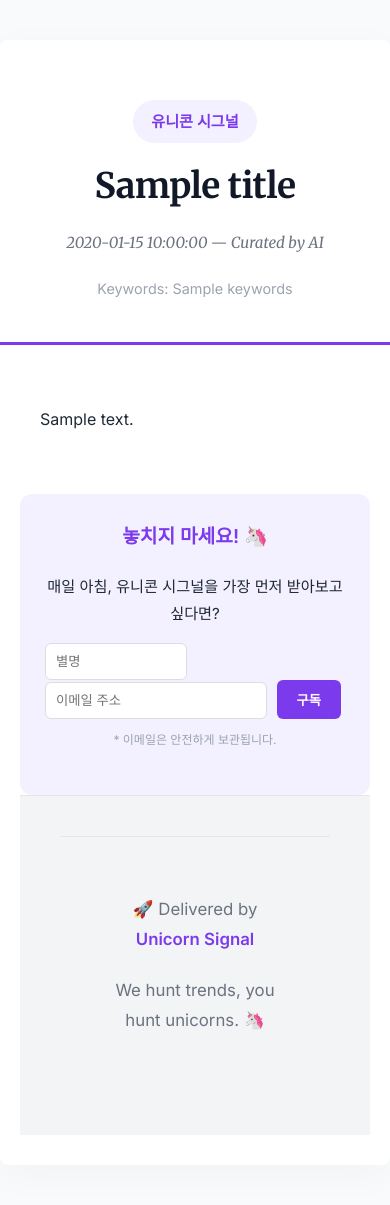
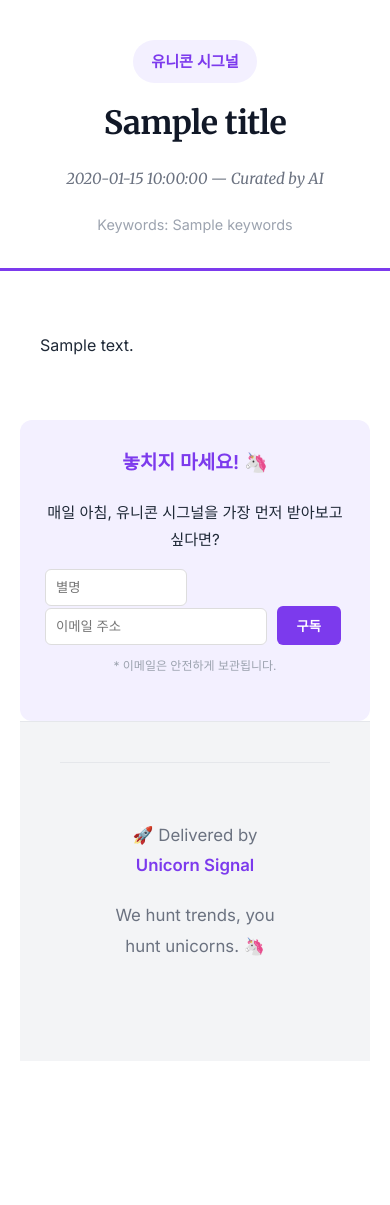
Before and after one commit to thinkingkorean-jpg/Unicorn-Signal, a Python web app: template templates/newsletter_theme.html in a window 390 px wide. After the commit the page ends 956 px from the top, so only its background shows below. Run offline with Jinja, Linux system fonts and the light colour scheme; the template is opened without the code that fills it: most values are stand-ins (such as "Sample title", 1, 10 or a date in 2020).

Commit message:
Unicorn Signal v1.0 Release

```diff
--- a/templates/newsletter_theme.html
+++ b/templates/newsletter_theme.html
@@ -24,22 +24,49 @@
         body {
             font-family: 'Inter', sans-serif;
             background-color: #f9fafb;
-            /* Very light gray bg for contrast with card */
             color: var(--text-main);
             line-height: 1.8;
             margin: 0;
             padding: 0;
             word-break: keep-all;
-            /* 전체적으로 단어 단위 줄바꿈 적용 */
+        }
+
+        /* [Mobile Fix] Responsive Adjustments */
+        @media only screen and (max-width: 600px) {
+            .container {
+                margin: 0 !important;
+                border-radius: 0 !important;
+            }
+
+            .header {
+                padding: 40px 15px 30px !important;
+            }
+
+            .header h1 {
+                font-size: 2rem !important;
+            }
+
+            .summary-box {
+                margin: 30px 20px 0 20px !important;
+                padding: 15px !important;
+            }
+
+            img {
+                height: auto !important;
+                max-width: 100% !important;
+            }
         }
 
         .container {
+            width: 100%;
+            /* [Mobile Fix] Fluid width */
             max-width: 760px;
-            margin: 40px auto;
+            /* PC Max Width */
+            margin: 20px auto;
+            /* Reduced margin */
             background: #ffffff;
             padding: 0;
             box-shadow: 0 10px 40px rgba(0, 0, 0, 0.03);
-            /* Subtle elegance */
             border-radius: 8px;
             overflow: hidden;
         }
```
